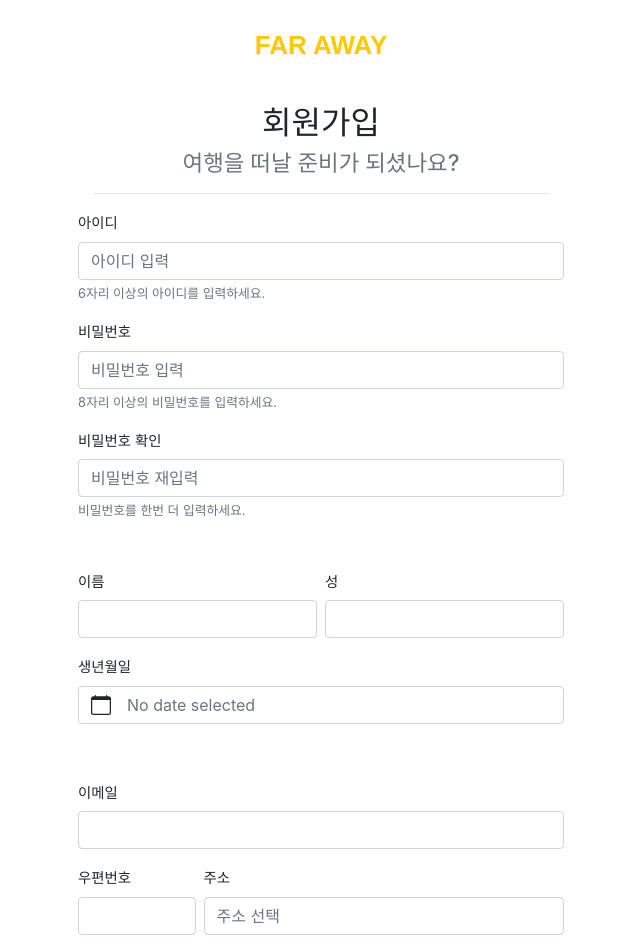
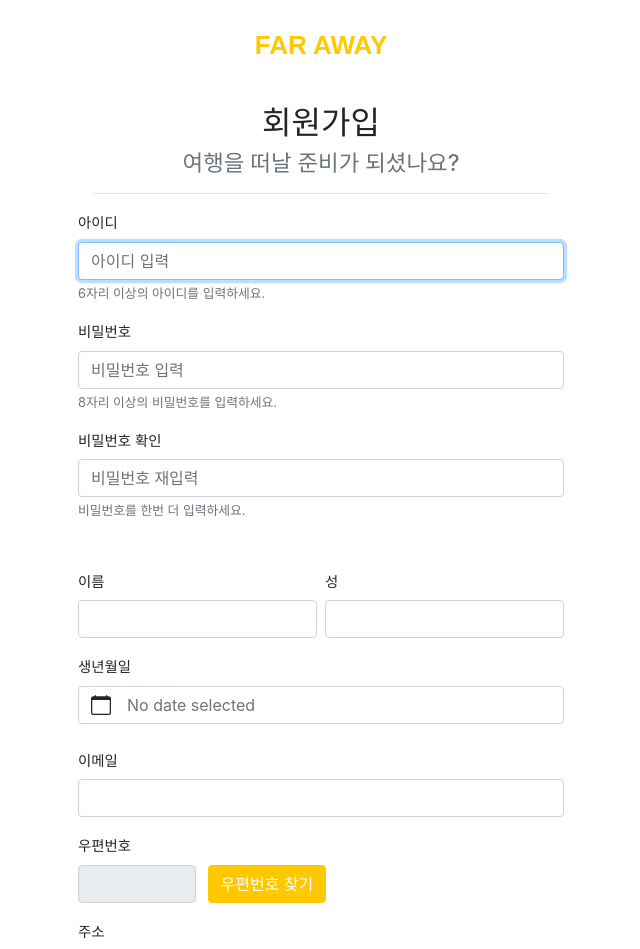
Before and after one commit to SSAFY-FarAway/faraway-client, a Vue app: page /member/register in a window 1280 px wide. Shown: the top 949 px of the page, without its empty margins (319-959 px from the left). Built offline with nearby package versions, Linux system fonts and the light colour scheme; what vue-cookies would draw is missing.

Commit message:
FAR-169/refactor:회원가입 리팩토링

```diff
--- a/src/views/member/MemberRegister.vue
+++ b/src/views/member/MemberRegister.vue
@@ -15,15 +15,16 @@
           <!-- 로그인 정보 -->
           <div class="form-group col-md-12 col-md-12 mb-3">
             <label for="login-id">아이디</label>
-            <input
+            <input v-focus
               type="text"
               class="form-control"
               id="login-id"
+              @keyup="idCheck"
               v-model="registerMember.loginId"
               placeholder="아이디 입력"
             />
-            <small id="login-id-help" class="form-text text-muted"
-              >6자리 이상의 아이디를 입력하세요.</small
+            <small id="login-id-help" ref="login-id-help" class="form-text text-muted"
+              >{{idCheckMsg}}</small
             >
           </div>
           <div class="form-group col-md-12 mb-3">
@@ -45,11 +46,12 @@
               type="password"
               class="form-control"
               id="login-pwd-confirm"
+              @keyup="pwdLengthCheck"
               v-model="registerMember.loginPwdConfirm"
               placeholder="비밀번호 재입력"
             />
-            <small id="login-pwd-confirm-help" class="form-text text-muted"
-              >비밀번호를 한번 더 입력하세요.</small
+            <small id="login-pwd-confirm-help" ref="login-pwd-confirm-help" class="form-text text-muted"
+              >{{pwdCheckMsg}}</small
             >
           </div>
           <!-- 개인 정보 -->
@@ -72,7 +74,7 @@
             />
           </div>
           <!-- https://bootstrap-vue.org/docs/components/form-datepicker#date-constraints -->
-          <div class="col-md-12 mb-5">
+          <div class="col-md-12 mb-3">
             <label for="example-datepicker">생년월일</label>
             <b-form-datepicker
               id="example-datepicker"
@@ -98,17 +100,28 @@
               type="text"
               class="form-control"
               id="zipcode"
+              @click="findZipCode"
+              readonly
               v-model="registerMember.zipcode"
             />
           </div>
-          <div class="col-md-9 mb-3 pl-1">
+          <div class="col-md-3 mb-3 ml-2 pr-1">
+            <label for="zipcodeFind" style="visibility: hidden">찾기</label>
+            <input type="button"
+              class="btn btn-primary"
+              @click="findZipCode"
+              value="우편번호 찾기"
+              />
+          </div>
+          <!-- <div class="col-md-9 mb-3 pl-1"> -->
+          <div class="col-md-12 mb-3">
             <label for="main-address">주소</label>
             <input
               type="text"
               class="form-control"
               id="main-address"
+              readonly
               v-model="registerMember.mainAddress"
-              placeholder="주소 선택"
             />
           </div>
           <div class="col-md-12 mb-5">
@@ -142,6 +155,8 @@ export default {
   components: {},
   data() {
     return {
+      idCheckMsg :"6자리 이상의 아이디를 입력하세요.",
+      pwdCheckMsg : "비밀번호를 한번 더 입력하세요.",
       registerMember: {
         loginId: "",
         loginPwd: "",
@@ -153,7 +168,6 @@ export default {
         zipcode: "",
         mainAddress: "",
         subAddress: "",
-        salt: "",
       },
     };
   },
@@ -165,6 +179,12 @@ export default {
         registerMember.birth
       );
       registerMember.birth = convertedBirth;
+      for (let key in registerMember) {
+        if (!registerMember[key]) {
+          alert("모든 정보를 입력해 주세요")
+          return ;
+        }
+      }
 
       http
         .post("/member/sign-up", this.registerMember)
@@ -180,7 +200,80 @@ export default {
           //   alert("회원가입 실패 ! 추후에 예외 처리 추가 예정");
         });
     },
+    idCheck(){
+      const idMsgBox = this.$refs["login-id-help"];
+      if(this.registerMember.loginId.length < 6){
+        this.idCheckMsg = "6자리 이상의 아이디를 입력하세요.";
+        idMsgBox.className = "form-text text-muted";
+        return;
+      }
+      http
+        .get(`/member/check/${this.registerMember.loginId}`)
+        .then((res) => {
+          console.log("아이디 중복 체크 " + res);
+          if(res.status === 200){
+            idMsgBox.className = "form-text text-primary";
+            this.idCheckMsg = "사용 가능한 아이디입니다.";
+          }
+        })
+        .catch(() => {
+          idMsgBox.className = "form-text text-danger";
+          this.idCheckMsg = "사용 불가능한 아이디 입니다.";
+        })
+
+    },
+    pwdLengthCheck(){
+      const pwdMsgBox = this.$refs["login-pwd-confirm-help"];
+      if(this.registerMember.loginPwdConfirm.length == 0){
+        pwdMsgBox.className = "form-text text-muted";
+        this.pwdCheckMsg = "비밀번호를 한번 더 입력하세요."
+      }
+      else if(this.registerMember.loginPwd != this.registerMember.loginPwdConfirm){
+          pwdMsgBox.className = "form-text text-danger";
+          this.pwdCheckMsg = "비밀번호가 동일하지 않습니다."
+      }
+      else if(this.registerMember.loginPwd == this.registerMember.loginPwdConfirm){
+          pwdMsgBox.className = "form-text text-primary";
+          this.pwdCheckMsg = "비밀번호가 동일합니다."
+      }
+
+    },
+    findZipCode(){
+      new window.daum.Postcode({
+        oncomplete: (data) => {
+            // 팝업에서 검색결과 항목을 클릭했을때 실행할 코드를 작성하는 부분.
+
+            // 도로명 주소의 노출 규칙에 따라 주소를 조합한다.
+            // 내려오는 변수가 값이 없는 경우엔 공백('')값을 가지므로, 이를 참고하여 분기 한다.
+            let fullRoadAddr = data.roadAddress; // 도로명 주소 변수
+            let extraRoadAddr = ''; // 도로명 조합형 주소 변수
+
+            // 법정동명이 있을 경우 추가한다. (법정리는 제외)
+            // 법정동의 경우 마지막 문자가 "동/로/가"로 끝난다.
+            if(data.bname !== '' && /[동|로|가]$/g.test(data.bname)){
+                extraRoadAddr += data.bname;
+            }
+            // 건물명이 있고, 공동주택일 경우 추가한다.
+            if(data.buildingName !== '' && data.apartment === 'Y'){
+              extraRoadAddr += (extraRoadAddr !== '' ? ', ' + data.buildingName : data.buildingName);
+            }
+            // 도로명, 지번 조합형 주소가 있을 경우, 괄호까지 추가한 최종 문자열을 만든다.
+            if(extraRoadAddr !== ''){
+                extraRoadAddr = ' (' + extraRoadAddr + ')';
+            }
+            // 도로명, 지번 주소의 유무에 따라 해당 조합형 주소를 추가한다.
+            if(fullRoadAddr !== ''){
+                fullRoadAddr += extraRoadAddr;
+            }
+
+            // 우편번호와 주소 정보를 해당 필드에 넣는다.
+            this.registerMember.zipcode = data.zonecode; //5자리 새우편번호 사용
+            this.registerMember.mainAddress = fullRoadAddr;
+        }
+       }).open()
+    },
   },
+
   filters: {
     convertBirth(value) {
       return value.slice(2).replaceAll("-", "");
```
